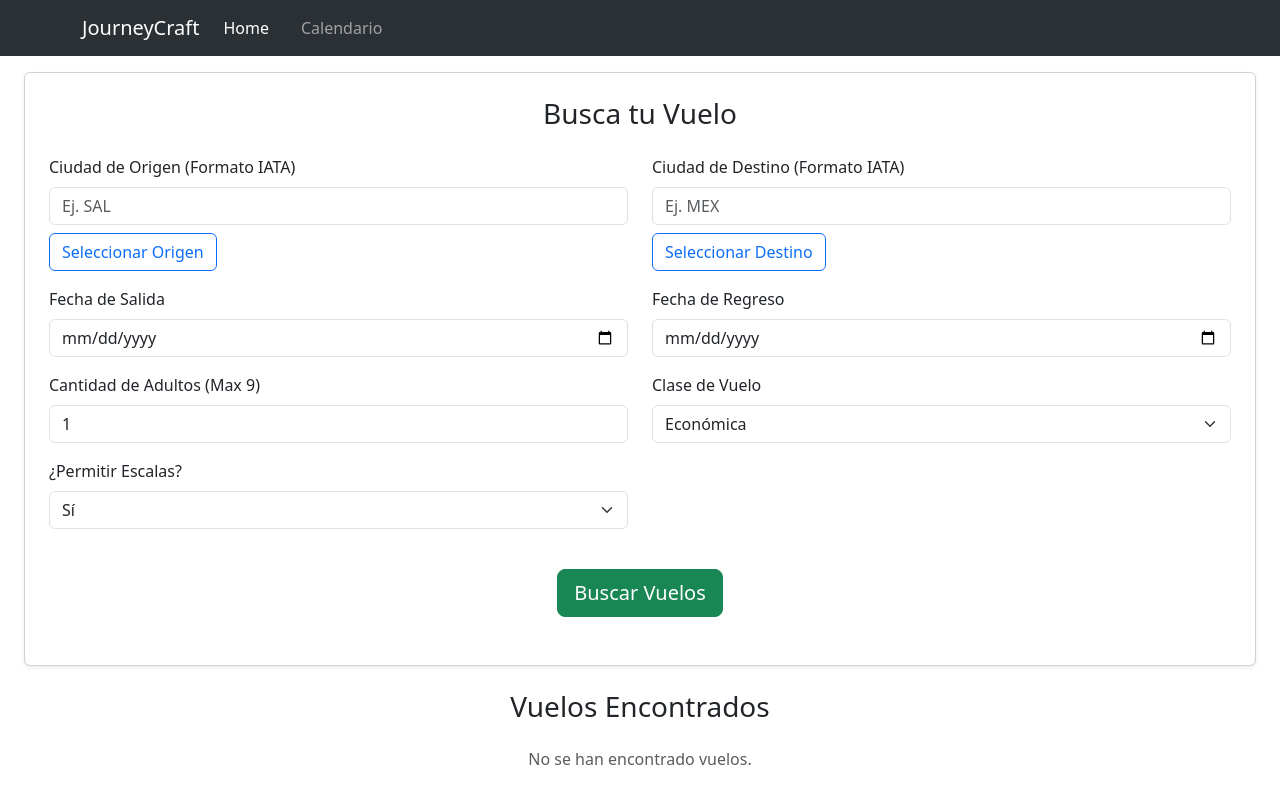
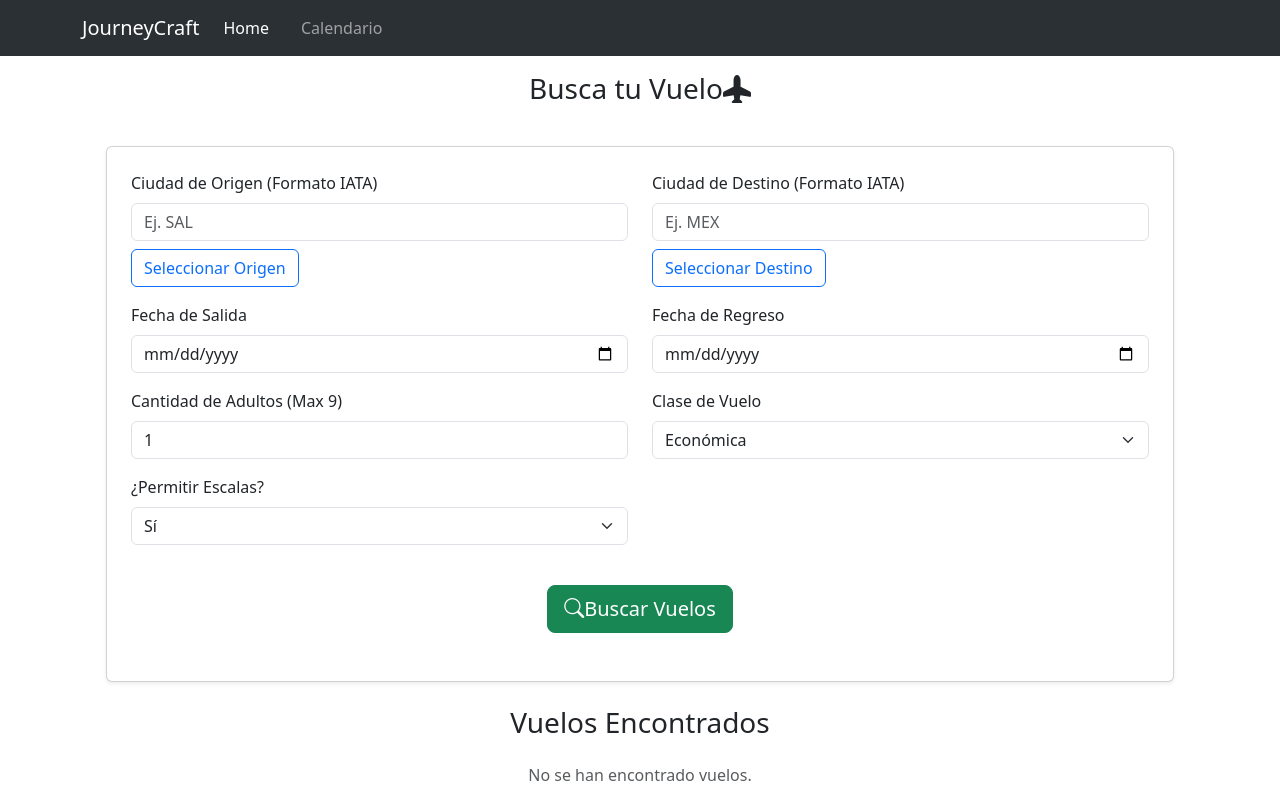
Before and after one commit to Franklin-Castillo-Dev/chatbot-flight-app, a React (Vite) app: page / in a window 1280 px wide. Built offline with nearby package versions, Linux system fonts and the light colour scheme.

Commit message:
agregado iconos y centrado de formulario

```diff
--- a/package.json
+++ b/package.json
@@ -17,6 +17,7 @@
     "@fullcalendar/timegrid": "^6.1.15",
     "axios": "^1.7.8",
     "bootstrap": "^5.3.3",
+    "bootstrap-icons": "^1.11.3",
     "react": "^18.3.1",
     "react-bootstrap": "^2.10.6",
     "react-dom": "^18.3.1",
--- a/src/main.tsx
+++ b/src/main.tsx
@@ -3,6 +3,7 @@ import { createRoot } from "react-dom/client";
 import "./index.css";
 import App from "./App.tsx";
 import "bootstrap/dist/css/bootstrap.min.css";
+import "bootstrap-icons/font/bootstrap-icons.min.css";
 
 createRoot(document.getElementById("root")!).render(
   <StrictMode>
--- a/src/modules/calendar/FlightCalendar.tsx
+++ b/src/modules/calendar/FlightCalendar.tsx
@@ -113,15 +113,17 @@ const FlightCalendar: React.FC = () => {
           eventClick={handleEventClick}
           locale={esLocale} // Establecer el idioma a español
         />
+        <Button
+          className="mt-4 align-items-right"
+          variant="danger"
+          onClick={clearLocalStorage}
+          style={{ marginBottom: "20px", alignSelf: "end" }}
+        >
+          <i className="bi bi-trash-fill"></i>
+          Limpiar todas mis Reservas
+        </Button>
       </div>
 
-      <Button
-        variant="danger"
-        onClick={clearLocalStorage}
-        style={{ marginBottom: "20px" }}
-      >
-        Limpiar todas mis Reservas
-      </Button>
 
       {/* Modal con la información del vuelo */}
       <Modal show={showModal} onHide={handleCloseModal} size="lg">
--- a/src/modules/chatbot/Chatbot.tsx
+++ b/src/modules/chatbot/Chatbot.tsx
@@ -143,6 +143,7 @@ const Chatbot: React.FC<ChatbotProps> = ({ flightData }) => {
               onClick={handleSendMessage}
               disabled={loading}
             >
+              <i className="bi bi-send-fill"></i>
               {loading ? (
                 <Spinner as="span" animation="border" size="sm" />
               ) : (
--- a/src/modules/flightSearch/components/FlightSearchForm.tsx
+++ b/src/modules/flightSearch/components/FlightSearchForm.tsx
@@ -1,5 +1,5 @@
 import React, { useState } from "react";
-import { Button, Form, Row, Col, Card, Spinner } from "react-bootstrap";
+import { Button, Form, Row, Col, Card, Spinner, Container } from "react-bootstrap";
 import { AirportModal } from "./AirportModal";
 
 interface FlightSearchFormProps {
@@ -45,8 +45,18 @@ const FlightSearchForm: React.FC<FlightSearchFormProps> = ({
 
   return (
     <>
+      <Container fluid="sm">
+        <Row>
+          <Col className="mt-3">
+            <h3 className="text-center mb-4">
+              Busca tu Vuelo
+              <i className="bi bi-airplane-fill"></i>
+            </h3>
+          </Col>
+        </Row>
+        <Row>
+          <Col>
           <Card className="p-4 shadow-sm mx-4 mt-3">
-        <h3 className="text-center mb-4">Busca tu Vuelo</h3>
             <Form>
               <Row className="mb-3">
                 <Col md={6}>
@@ -165,6 +175,7 @@ const FlightSearchForm: React.FC<FlightSearchFormProps> = ({
                     disabled={loading}
                     size="lg"
                   >
+                    <i className="bi bi-search"></i>
                     {loading ? "Consultando..." : "Buscar Vuelos"}
                   </Button>
                 </div>
@@ -174,6 +185,10 @@ const FlightSearchForm: React.FC<FlightSearchFormProps> = ({
               </div>
             </Form>
           </Card>
+          </Col>
+        </Row>
+      </Container>
+
 
       {/* Modal para seleccionar aeropuerto */}
       <AirportModal
```
Also changed, not shown: 1 other file (tests, documents, lock files or other folders). Lines whose indentation alone changed are shown as unchanged.
